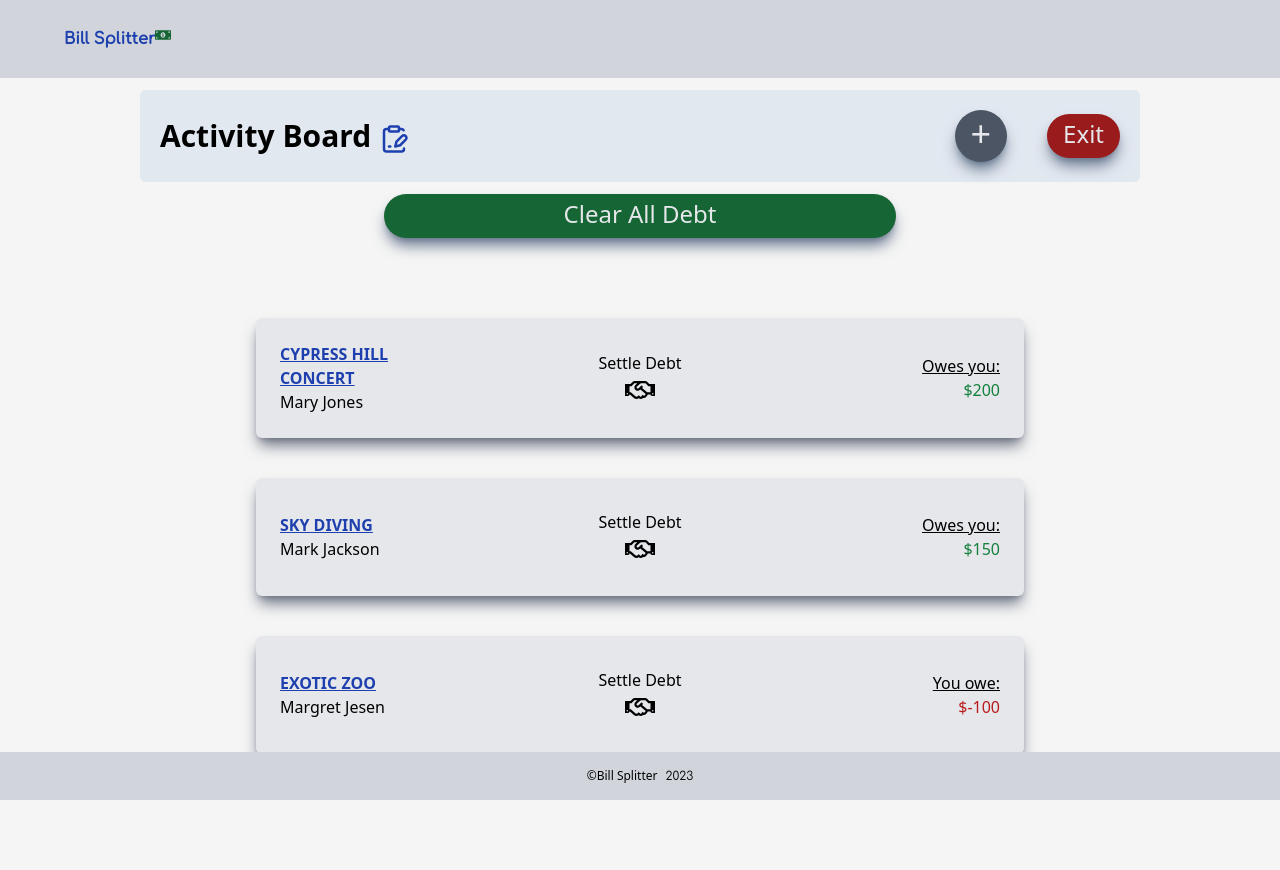
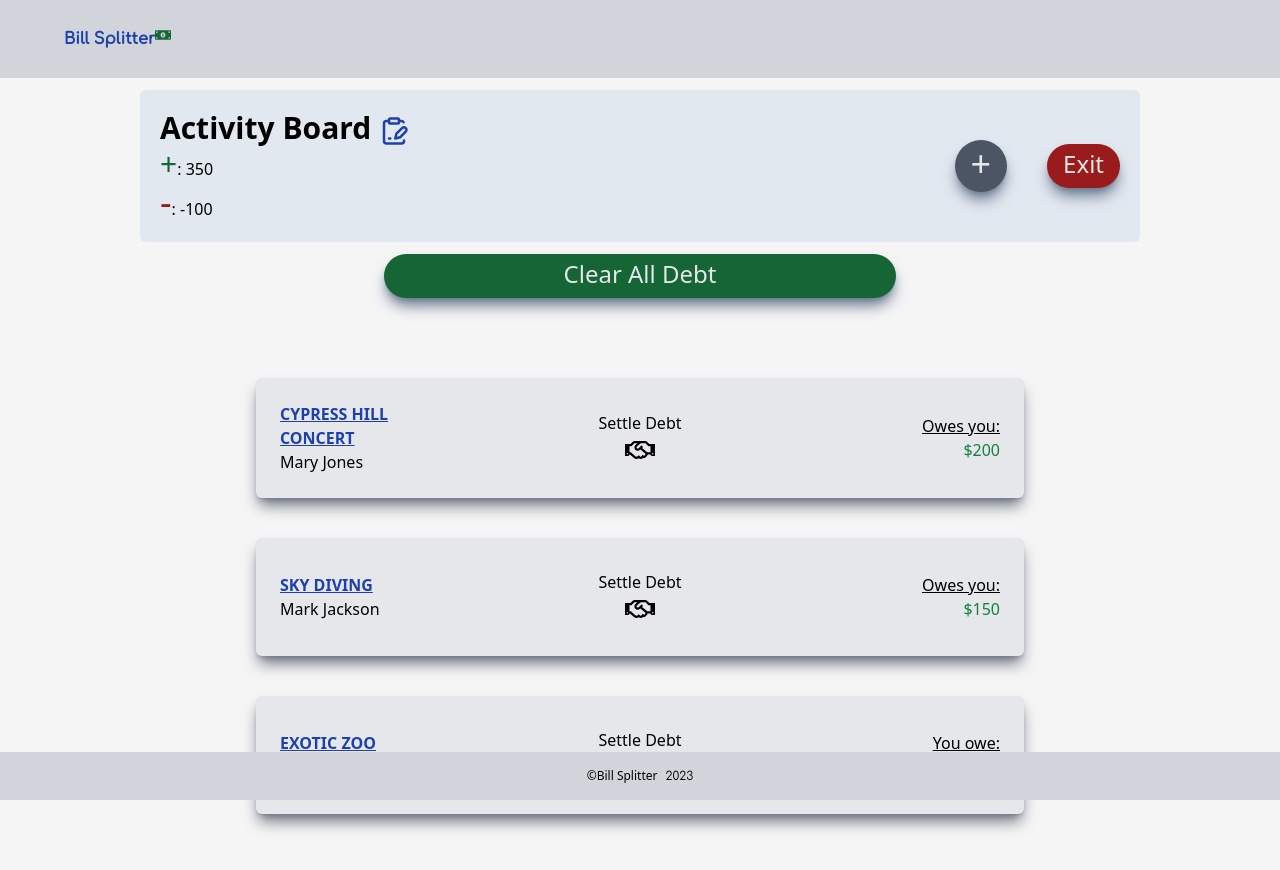
Before and after one commit to lyolayale/split-bill-frontend, a React (Create React App) app: page /friendlist in a window 1280 px wide. Shown: the top 870 px of the page. Built offline with nearby package versions, Linux system fonts and the light colour scheme; some icons are missing.

Commit message:
Implemented total debt on activtity board.

```diff
--- a/src/App.js
+++ b/src/App.js
@@ -15,6 +15,8 @@ export default function App() {
   const [isAddFriend, setIsAddFriend] = useState(false);
   const [selectedFriend, setSelectedFriend] = useState(null);
   const [clearAllDebt, setClearAllDebt] = useState(false);
+  const positiveDebt = allDebt().positive;
+  const negativeDebt = allDebt().negative;
 
   function handleIsAddFriendTrue() {
     setIsAddFriend(prev => !prev);
@@ -54,6 +56,30 @@ export default function App() {
     setClearAllDebt(false);
   }
 
+  function allDebt() {
+    let totalPostitiveDebt;
+    let totalNegativeDebt;
+    const positiveDebt = [];
+    const negativeDebt = [];
+    const totalBalance = friends.map(friend => friend.balance);
+    totalBalance.forEach(num =>
+      num < 0 ? negativeDebt?.push(num) : positiveDebt?.push(num)
+    );
+    positiveDebt.length > 0
+      ? (totalPostitiveDebt = positiveDebt.reduce((curr, acc) => curr + acc))
+      : (totalPostitiveDebt = 0);
+    negativeDebt.length > 0
+      ? (totalNegativeDebt = negativeDebt.reduce((curr, acc) => curr + acc))
+      : (totalNegativeDebt = 0);
+
+    const allDebt = {
+      positive: totalPostitiveDebt,
+      negative: totalNegativeDebt,
+    };
+    return allDebt;
+  }
+  allDebt();
+
   return (
     <div className="body-wrapper bg-[whitesmoke]">
       <Header />
@@ -73,6 +99,8 @@ export default function App() {
               clearAllDebt={clearAllDebt}
               handleClearAllDebtFalse={handleClearAllDebtFalse}
               handleClearAllDebtTrue={handleClearAllDebtTrue}
+              positiveDebt={positiveDebt}
+              negativeDebt={negativeDebt}
             />
           }
         />
--- a/src/pages/FriendsList.js
+++ b/src/pages/FriendsList.js
@@ -16,6 +16,8 @@ export default function FriendsList({
   clearAllDebt,
   handleClearAllDebtFalse,
   handleClearAllDebtTrue,
+  positiveDebt,
+  negativeDebt,
 }) {
   const [settleDebt, setSettleDebt] = useState(false);
 
@@ -42,10 +44,23 @@ export default function FriendsList({
       <nav className="m-3 p-5 bg-slate-200 rounded-md z-0">
         <ul className="flex justify-between items-center">
           <li>
-            <p className="inline text-black text-3xl font-bold">
-              Activity Board{" "}
-              <LuClipboardSignature className="inline text-blue-800" />
-            </p>
+            <div>
+              <p className="inline text-black text-3xl font-bold">
+                Activity Board{" "}
+                <LuClipboardSignature className="inline text-blue-800" />
+              </p>
+            </div>
+            <div className="balance">
+              <h4 className="align-baseline">
+                {" "}
+                <span className="text-green-800 text-3xl">+</span>:{" "}
+                {positiveDebt}
+              </h4>
+              <h4>
+                {" "}
+                <span className="text-red-800 text-4xl">-</span>: {negativeDebt}
+              </h4>
+            </div>
           </li>
           <li>
             <div
```
